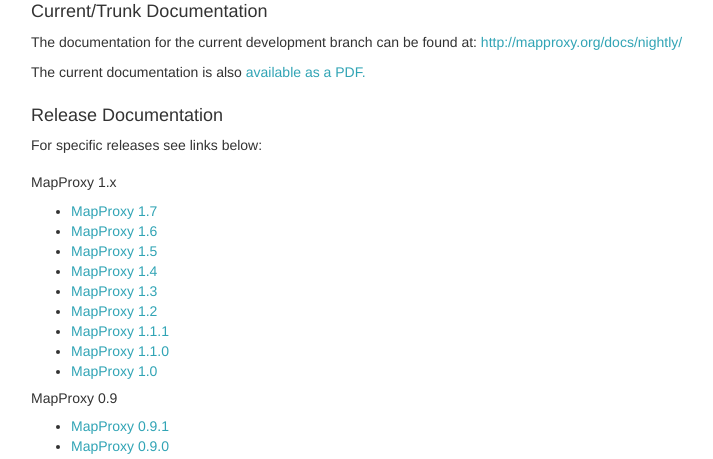
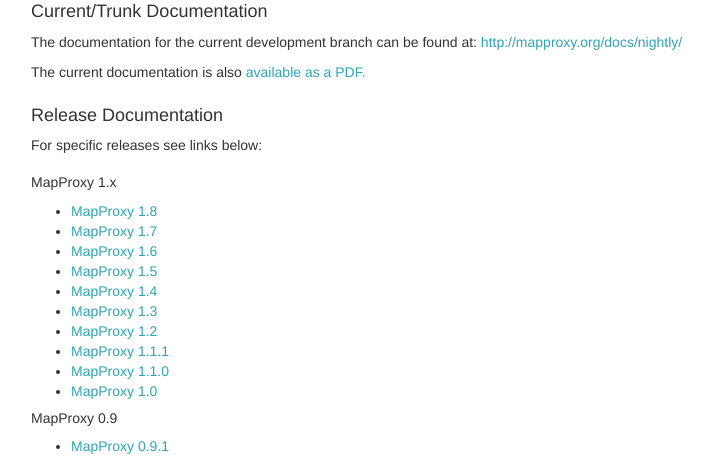
Before and after one commit to mapproxy/mapproxy-homepage, a Flask app: page /documentation in a window 1280 px wide. Shown: the part 147-606 px from the top of the page, without its empty margins (39-752 px from the left). Run offline with Flask 2, Linux system fonts and the light colour scheme; some libraries are stand-ins or nearby versions.

Commit message:
add mapproxy 1.8 documentation to homepage

```diff
--- a/homepage/templates/base/documentation.html
+++ b/homepage/templates/base/documentation.html
@@ -8,6 +8,7 @@
   <div class="col-md-3">
     <h5>MapProxy 1.x</h5>
     <ul>
+      <li><a href="http://mapproxy.org/docs/1.8.0/">MapProxy 1.8</a></li>
       <li><a href="http://mapproxy.org/docs/1.7.0/">MapProxy 1.7</a></li>
       <li><a href="http://mapproxy.org/docs/1.6.0/">MapProxy 1.6</a></li>
       <li><a href="http://mapproxy.org/docs/1.5.0/">MapProxy 1.5</a></li>
```
